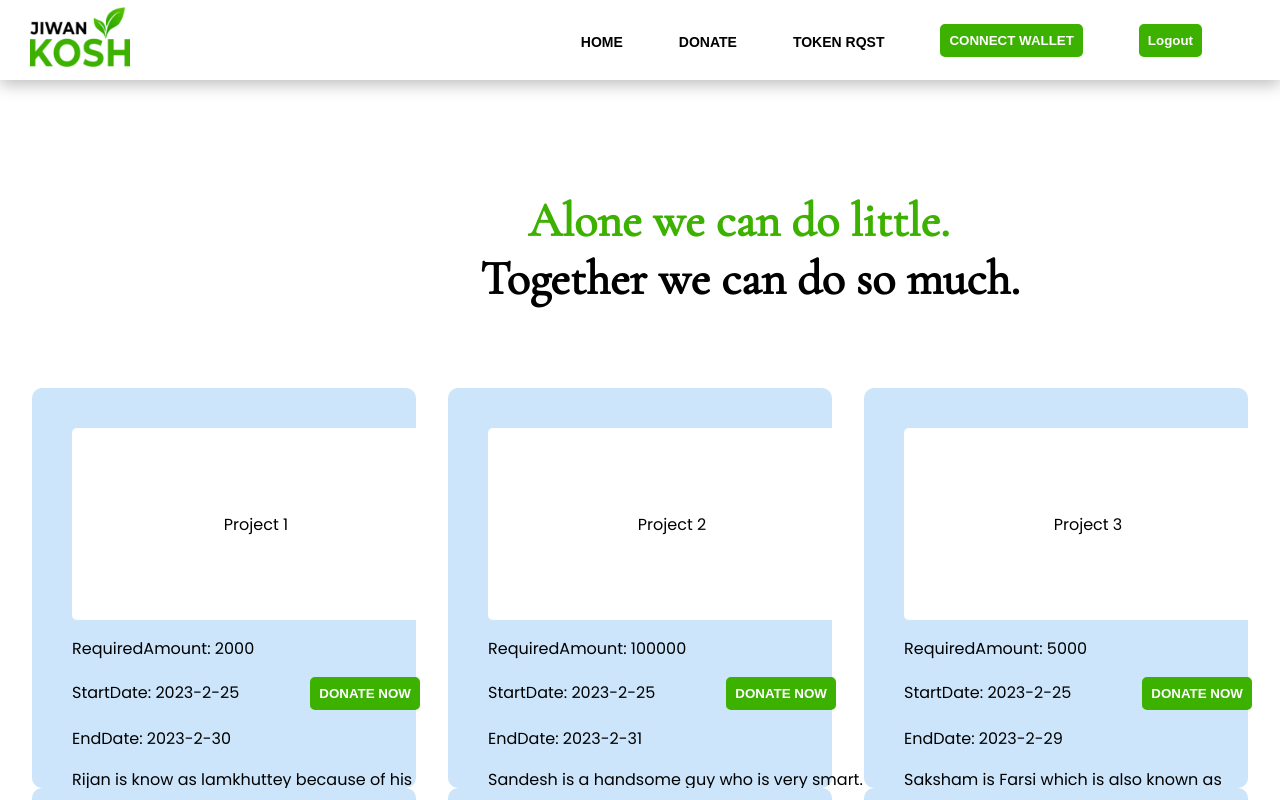
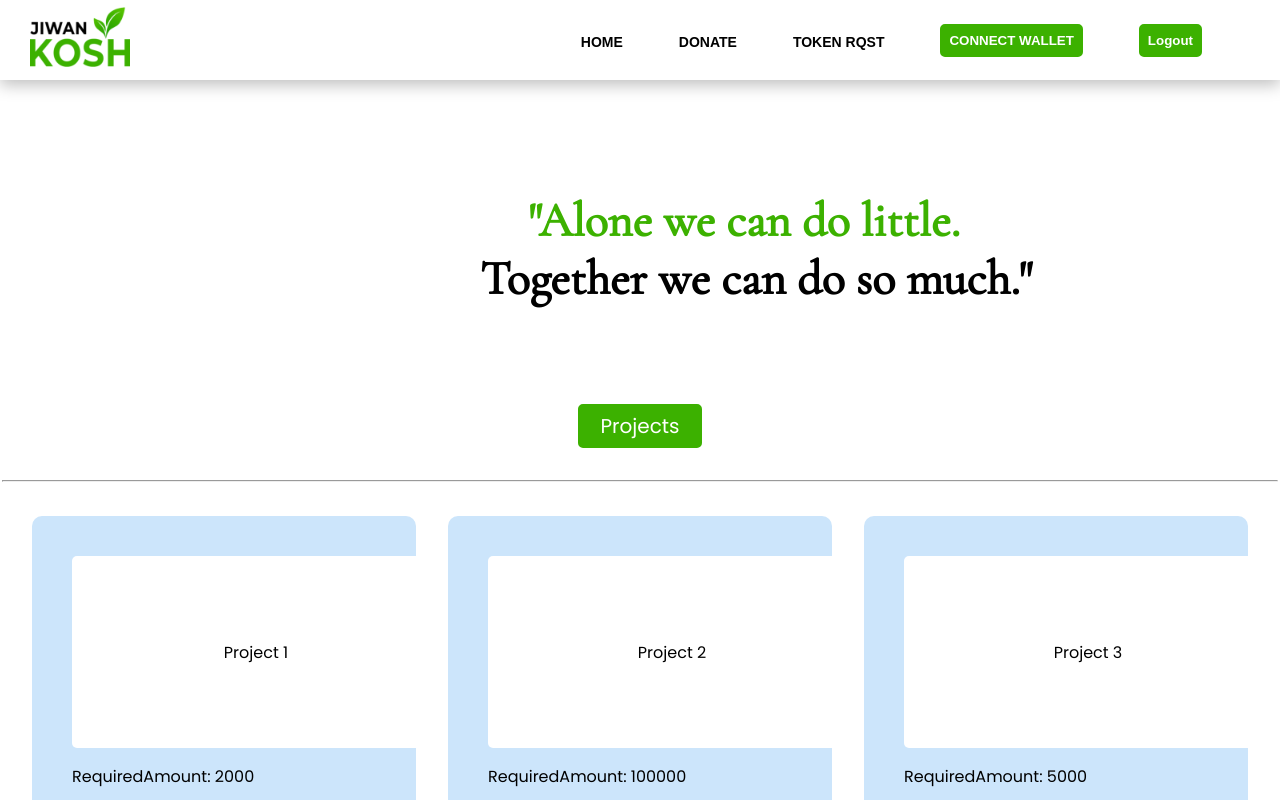
Before and after one commit to sandeshstha1222/JIWAN_KOSH_PROJECT, a React (Create React App) app in the folder frontend/: page /donorhome in a window 1280 px wide. Shown: the top 800 px of the page. Built offline with nearby package versions, Linux system fonts and the light colour scheme.

Commit message:
Edited Projects UI

```diff
--- a/frontend/src/Dashboard/Donor/Donor.js
+++ b/frontend/src/Dashboard/Donor/Donor.js
@@ -6,10 +6,10 @@ import "./Donor.css";
 const Donor = () => {
   return (
     <div className="Donor">
-      <DonorNavbar />
+      {/* <DonorNavbar /> */}
       <div className="Quotes" style={{ fontSize: "3em" }}>
-        <p style={{ color: "#3cb100" }}>Alone we can do little.</p>
-        <p style={{ marginLeft: "4em" }}>Together we can do so much.</p>
+        <p style={{ color: "#3cb100" }}>"Alone we can do little.</p>
+        <p style={{ marginLeft: "4em" }}>Together we can do so much."</p>
       </div>
       <Projects />
     </div>
--- a/frontend/src/Dashboard/Donor/Projects/Projects.js
+++ b/frontend/src/Dashboard/Donor/Projects/Projects.js
@@ -6,36 +6,32 @@ import data from "./data.js";
 import "./Projects.css";
 
 const Projects = () => {
-  // const ProjectCard = ({ card, id }) => (
-  //   <div id="projects" className="Card">
-  //     <Link to={"/projects/" + id}>
-  //       <img
-  //         src={charity}
-  //         alt="Project Title"
-  //         className="Charity-Image"
-  //         style={{ width: "20em" }}
-  //       />
-  //       <div>
-  //         <p>Need money for the treatment of Cancer of Mr. Sahil Karki.</p>
-  //       </div>
-  //     </Link>
-  //   </div>
-  // );
-
   return (
     <div className="Project-Body">
-      {/* <DonarNavar /> */}
+      <DonarNavar />
       <div className="Project-Whole-Body">
-        {/* {Array(6)
-          .fill()
-          .map((card, i) => (
-            <div>
-              <ProjectCard key={i} />
-
-              <div>
-            </div>
-          ))} */}
-        <div style={{ width: "100%", background: "red", marginTop: "5em" }}>
+        <div style={{ width: "100%", marginTop: "6em" }}>
+          <div
+            style={{
+              textAlign: "center",
+              fontSize: "20px",
+              display: "flex",
+              justifyContent: "center",
+            }}
+          >
+            <p
+              style={{
+                border: "2px solid #3cb100",
+                borderRadius: "5px",
+                padding: "5px 20px 5px 20px",
+                color: "white",
+                background: "#3cb100",
+              }}
+            >
+              Projects
+            </p>
+          </div>
+          <hr style={{ marginTop: "2em", color: "red" }} />
           {data.map((newData) => {
             const {
               // image,
@@ -55,11 +51,12 @@ const Projects = () => {
                   marginLeft: "2em",
                   padding: "40px",
                   borderRadius: "10px",
+                  marginTop: "2em",
                 }}
               >
                 <div
                   className="Projects"
-                  style={{ width: "15em", height: "20em" }}
+                  style={{ width: "15em", height: "25em" }}
                 >
                   {/* <p>{image}</p> */}
                   <div
--- a/frontend/src/Dashboard/Donor/Projects/data.js
+++ b/frontend/src/Dashboard/Donor/Projects/data.js
@@ -30,7 +30,7 @@ const Data = [
     projectname: "Project 4",
     description: "Saksham is Farsi which is also known as vegetable.",
     amount: "5000",
-    startdate: "52023-2-25",
+    startdate: "2023-2-25",
     enddate: "2023-2-30",
   },
   {
```
